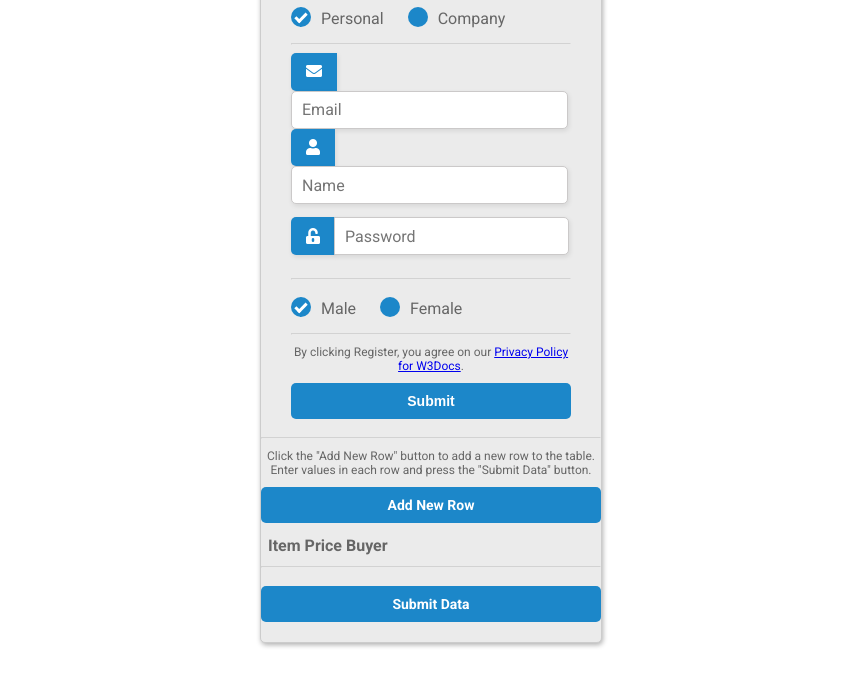
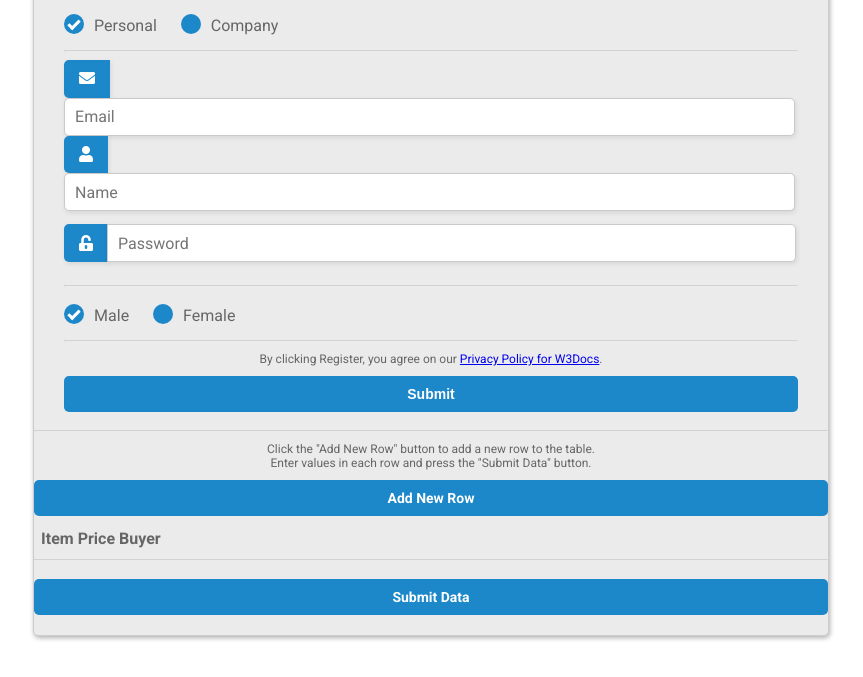
Before and after one commit to wang-eric/wang-eric.github.io, a plain HTML site: page index.html in a window 1280 px wide. Shown: the part 123-800 px from the top of the page, without its empty margins (209-1072 px from the left). Drawn offline with Linux system fonts and the light colour scheme.

Commit message:
Update index.html

```diff
--- a/index.html
+++ b/index.html
@@ -33,8 +33,8 @@
       opacity: 0.3;
       }
       .main-block {
-      max-width: 340px;
-      min-height: 460px;
+      max-width: auto;
+      min-height: auto;
       padding: 10px 0;
       margin: auto;
       border-radius: 5px;
```
